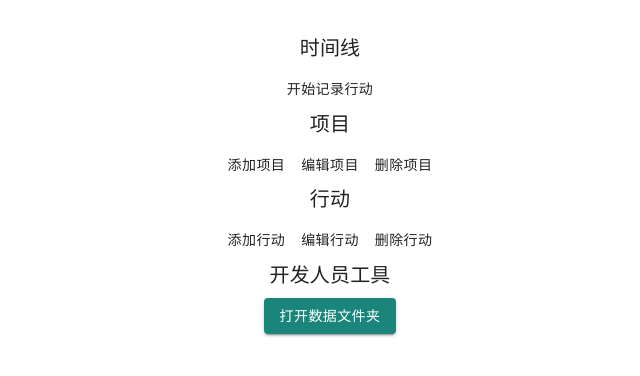
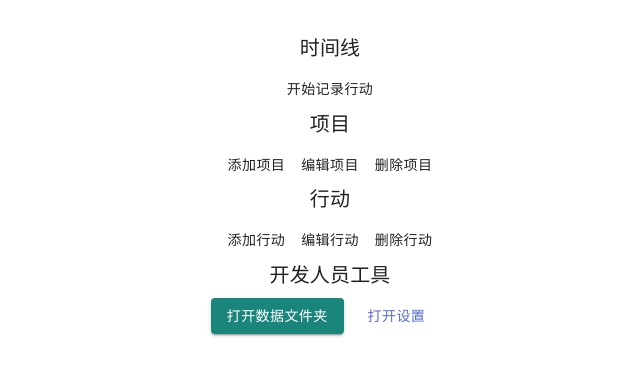
Before and after one commit to lightyears1998/day-primer-web, a Next.js app: page / in a window 1280 px wide. Shown: the top 376 px of the page, without its empty margins (310-950 px from the left). Built offline with nearby package versions, Linux system fonts and the light colour scheme.

Commit message:
feat: 添加一个虚假的重置密码页面

```diff
--- a/pages/index.tsx
+++ b/pages/index.tsx
@@ -5,15 +5,21 @@ import Button from "@material-ui/core/Button";
 import Typography from "@material-ui/core/Typography";
 import { DataGrid } from "@material-ui/data-grid";
 
+import Link from "../components/Link";
+
 const useStyles = makeStyles((theme) =>
   createStyles({
     root: {
       textAlign: "center", paddingTop: theme.spacing(4), paddingBottom: theme.spacing(4)
+    },
+    button: {
+      marginLeft: theme.spacing(2),
+      marginRight: theme.spacing(2)
     }
   })
 );
 
-const HomePage = (): JSX.Element => {
+export default function HomePage(): JSX.Element {
   const classes = useStyles({});
 
   const [documentPath, setDocumentPath] = React.useState("");
@@ -53,9 +59,10 @@ const HomePage = (): JSX.Element => {
         <Button variant="contained" color="secondary" onClick={openDocumentPath}>
           打开数据文件夹
         </Button>
+        <Button className={classes.button}>
+          <Link href="/settings">打开设置</Link>
+        </Button>
       </div>
     </React.Fragment>
   );
-};
-
-export default HomePage;
+}
--- a/pages/next.tsx
+++ b/pages/next.tsx
@@ -17,7 +17,7 @@ const useStyles = makeStyles((theme: Theme) =>
   })
 );
 
-const Next = (): JSX.Element => {
+export default function NextPage(): JSX.Element {
   const classes = useStyles({});
 
   return (
@@ -41,6 +41,4 @@ const Next = (): JSX.Element => {
       </div>
     </React.Fragment>
   );
-};
-
-export default Next;
+}
--- a/pages/settings/index.tsx
+++ b/pages/settings.tsx
@@ -1,4 +1,4 @@
-export default function SettingIndexPage(): JSX.Element {
+export default function SettingsPage(): JSX.Element {
   const serverConfig = [];
 
   return (
--- /dev/null
+++ b/pages/user/login.tsx
@@ -0,0 +1,3 @@
+export default function LoginPage(): JSX.Element {
+  return <></>;
+}
--- a/utils/config.ts
+++ b/utils/config.ts
@@ -27,5 +27,4 @@ export function removeServerConfig(config: ServerConfig): void {
   if (configs.indexOf(config) !== -1) {
     setServerConfigs(configs.splice(configs.indexOf(config), 1));
   }
-
 }
```
Also changed, not shown: pages/user/register.tsx (added, +13 -0 lines), pages/user/reset-password.tsx (added, +12 -0 lines).
